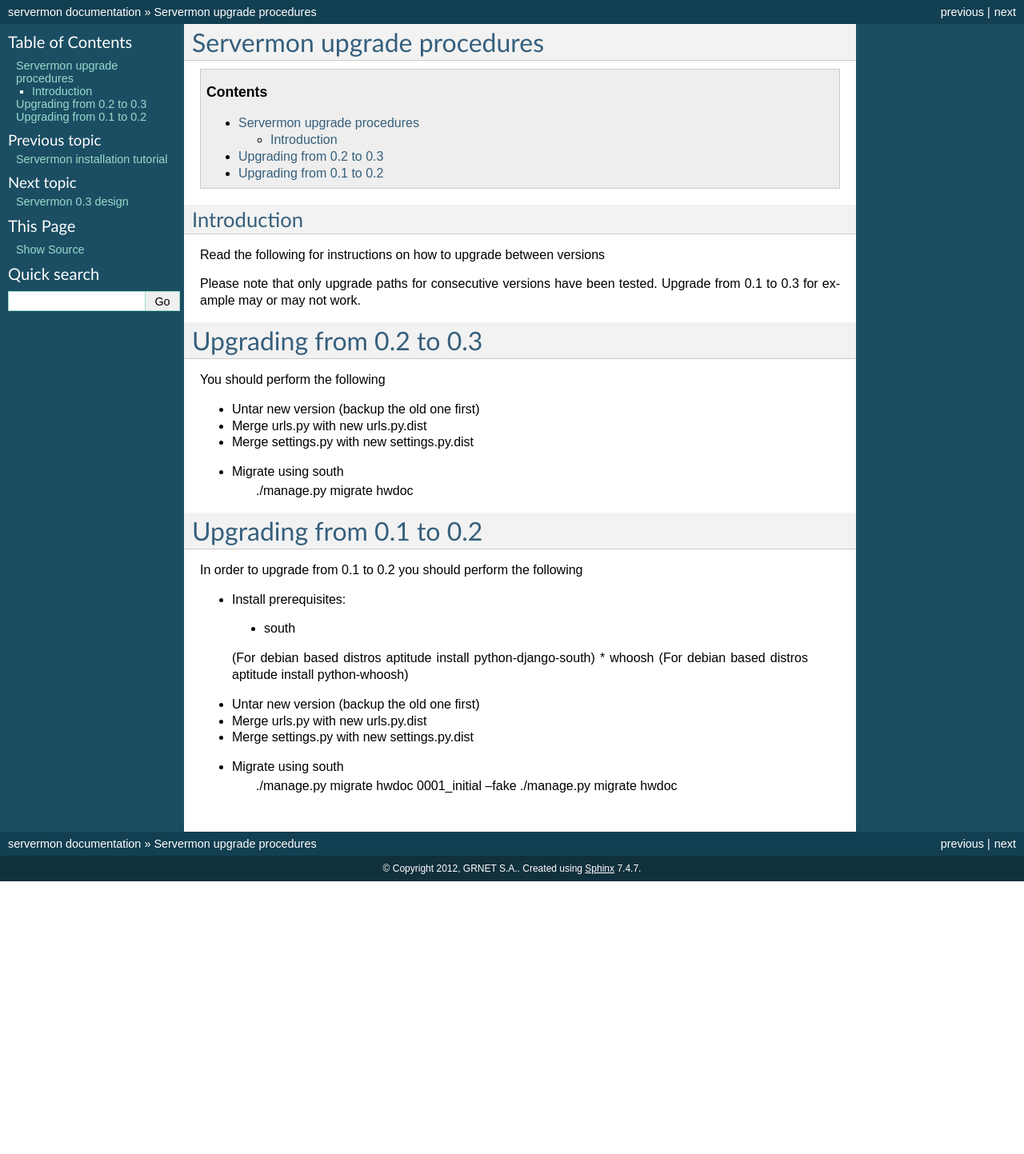
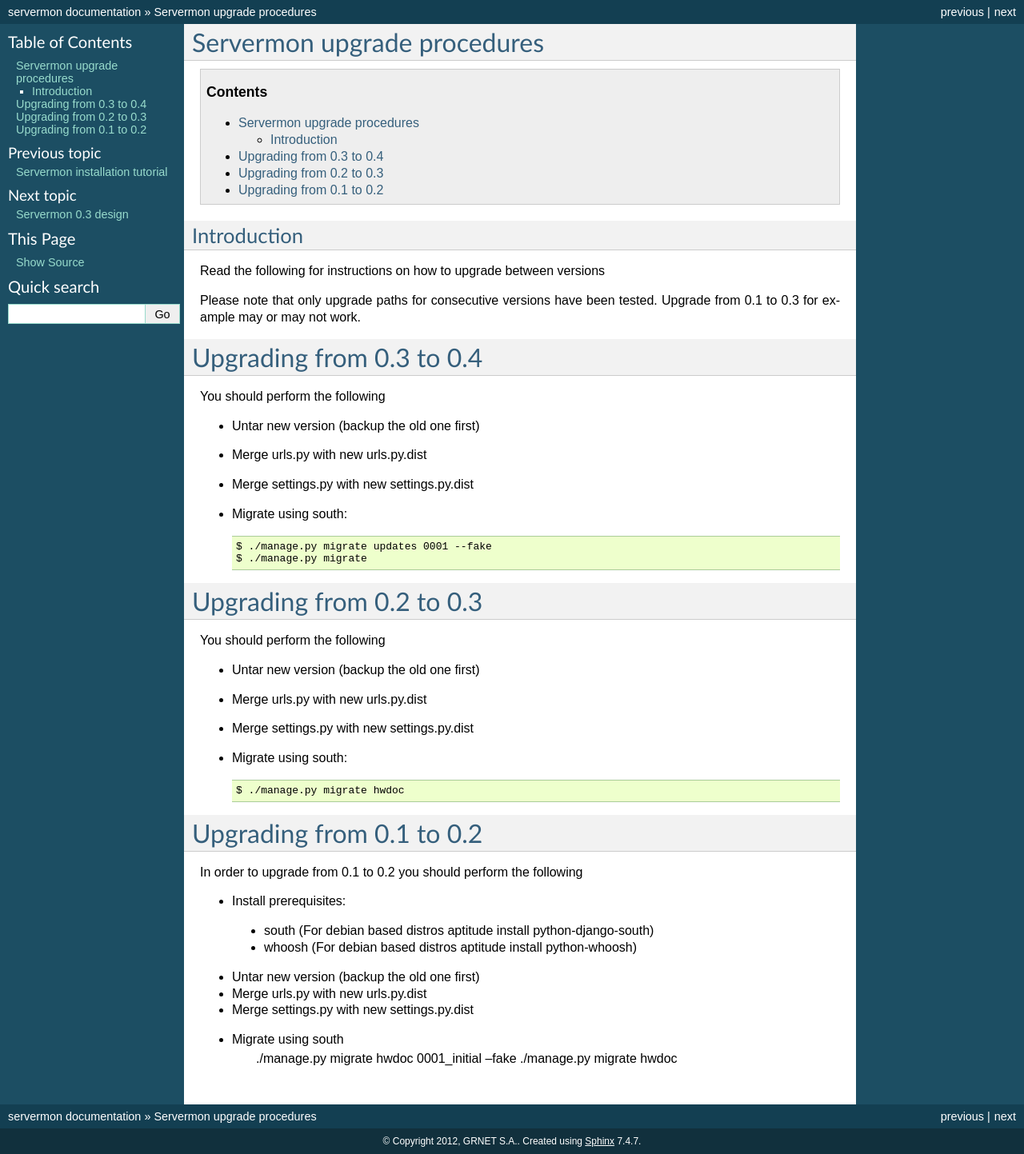
Before and after one commit to servermon/servermon, a Sphinx documentation site: the page built from doc/upgrade.rst, in a window 1280 px wide. Shown: the whole page at 80% size. Built offline with Sphinx 7.4.7, drawn with Linux system fonts in a browser that asks for light colours; before the commit the page ends 1102 px from its top, so only the background shows below that.

Commit message:
Updated docs for v0.4

```diff
--- a/doc/index.rst
+++ b/doc/index.rst
@@ -12,6 +12,7 @@
    install.rst
    upgrade.rst
    design-0.3.rst
+   design-0.4.rst
    glossary.rst
 
 Also see the :ref:`search`.
--- a/doc/install.rst
+++ b/doc/install.rst
@@ -1,7 +1,7 @@
 Servermon installation tutorial
 ===============================
 
-Documents Servermon version 0.3
+Documents Servermon version 0.4
 
 .. contents::
 
--- a/doc/upgrade.rst
+++ b/doc/upgrade.rst
@@ -11,6 +11,18 @@
 Please note that only upgrade paths for consecutive versions have been tested.
 Upgrade from 0.1 to 0.3 for example may or may not work.
 
+Upgrading from 0.3 to 0.4
+=========================
+You should perform the following
+
+* Untar new version (backup the old one first)
+* Merge urls.py with new urls.py.dist
+* Merge settings.py with new settings.py.dist
+* Migrate using south::
+
+  $ ./manage.py migrate updates 0001 --fake
+  $ ./manage.py migrate
+
 Upgrading from 0.2 to 0.3
 =========================
 You should perform the following
@@ -18,18 +30,19 @@
 * Untar new version (backup the old one first)
 * Merge urls.py with new urls.py.dist
 * Merge settings.py with new settings.py.dist
-* Migrate using south
-	./manage.py migrate hwdoc
+* Migrate using south::
+
+  $ ./manage.py migrate hwdoc
 
 Upgrading from 0.1 to 0.2
 =========================
 In order to upgrade from 0.1 to 0.2 you should perform the following
 
 * Install prerequisites:
- * south
- (For debian based distros aptitude install python-django-south)
- * whoosh
- (For debian based distros aptitude install python-whoosh)
+
+ * south (For debian based distros aptitude install python-django-south)
+ * whoosh (For debian based distros aptitude install python-whoosh)
+
 * Untar new version (backup the old one first)
 * Merge urls.py with new urls.py.dist
 * Merge settings.py with new settings.py.dist
```
